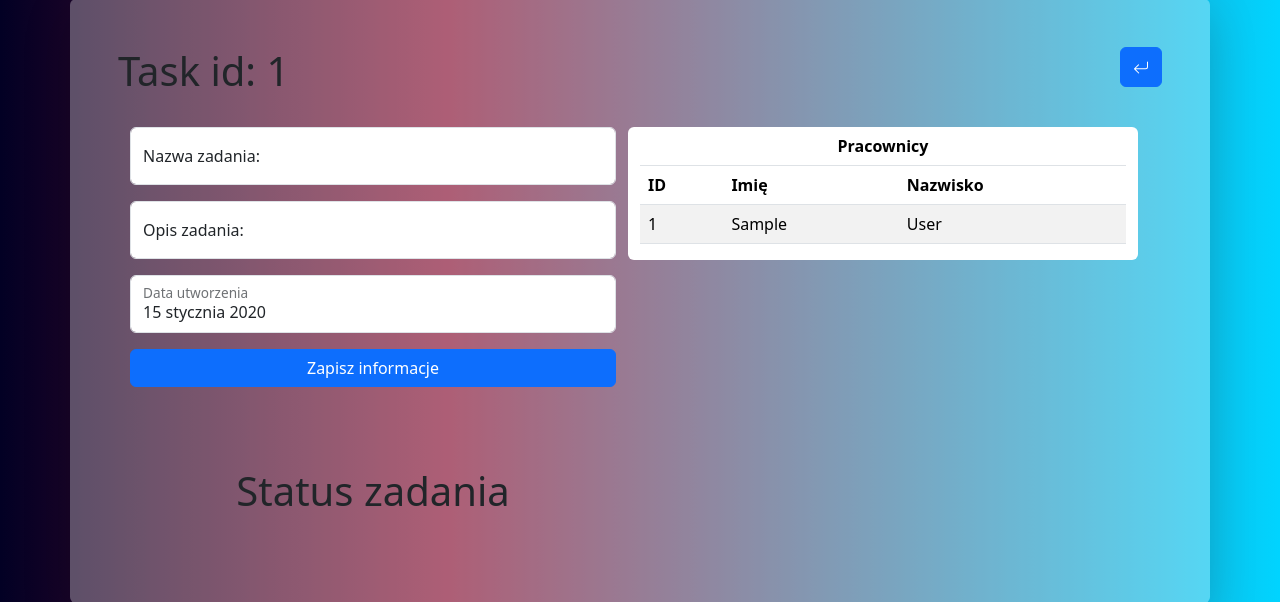
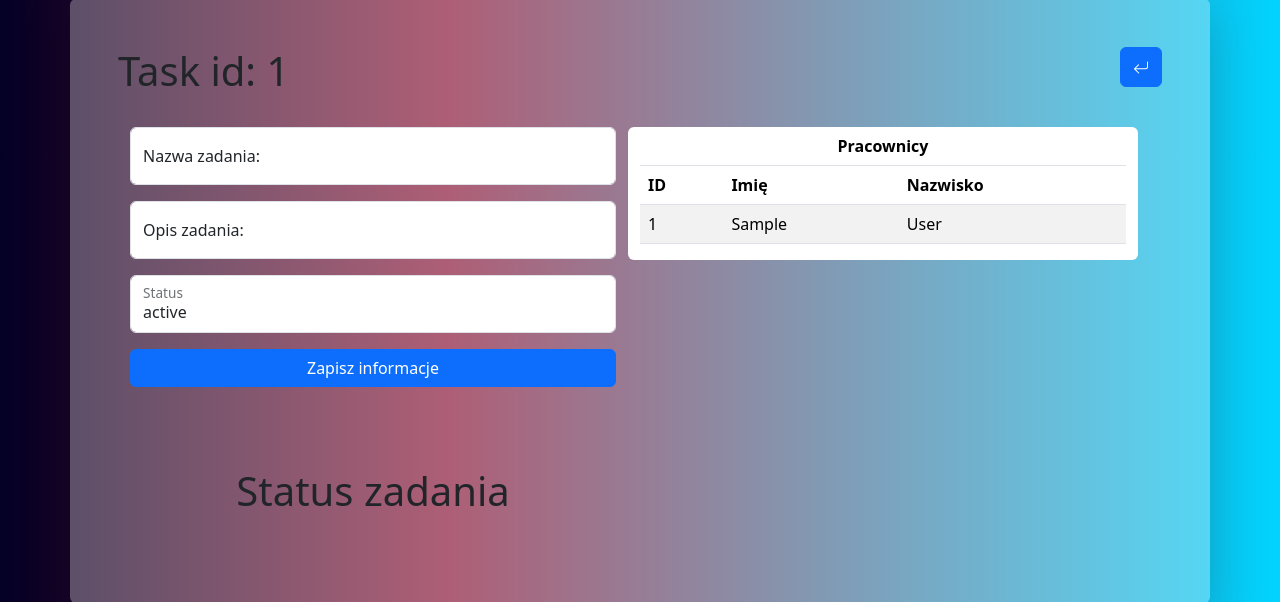
Before and after one commit to NikitDev/projekcikTymczasowy, a Django app: template v2/licznik_czasu/templates/licznik_czasu/view_task.html in a window 1280 px wide. Shown: the part 101-703 px from the top of the page. Run offline with Django 4.2, Linux system fonts and the light colour scheme; tables that the repository leaves empty hold one stand-in row (values such as "Sample post"); the template is opened without the code that fills it: values that come from a table or form of the project are taken from there, most other values are stand-ins (such as "Sample title", 1, 10 or a date in 2020).

Commit message:
task status

```diff
--- a/requirements.txt
+++ b/requirements.txt
@@ -3,3 +3,4 @@ psycopg2~=2.9.5
 python-dotenv~=1.0.0
 django-allauth~=0.53.1
 weasyprint~=59.0
+python-taiga~=1.1.0
--- a/v2/licznik_czasu/models.py
+++ b/v2/licznik_czasu/models.py
@@ -40,6 +40,7 @@ class Task(models.Model):
     creation_date = models.DateField(auto_now_add=True)
     project = models.ForeignKey(Project, on_delete=models.CASCADE, default='')
     employee = models.ManyToManyField(Employee, blank=True)
+    status=models.TextField(default="New")
 
     def __str__(self):
         return self.task_name
--- a/v2/licznik_czasu/templates/licznik_czasu/view_project.html
+++ b/v2/licznik_czasu/templates/licznik_czasu/view_project.html
@@ -112,7 +112,7 @@
                             {{ task.task_name }}
                         </p>
                         <p class="text-nowrap overflow-hidden text-truncate" style="width: 20rem;">
-                            Opis: {{ task.description }}
+                            Status: {{ task.status }}
                         </p>
                     </a>
                     {% endfor %}
--- a/v2/licznik_czasu/templates/licznik_czasu/view_task.html
+++ b/v2/licznik_czasu/templates/licznik_czasu/view_task.html
@@ -64,8 +64,8 @@
                 </div>
                 {% endfor %}
                 <div class="form-floating mb-3">
-                    <output class="form-control" name="task-creation-date" id="task-creation-date">{{ task.creation_date }}</output>
-                    <label for="task-creation-date">Data utworzenia</label>
+                    <output class="form-control" name="status" id="status">{{ task.status }}</output>
+                    <label for="status">Status</label>
                 </div>
                 {% if user.who_is != 'CL' or user.is_superuser %}
                     <button class="btn btn-primary mb-3 align-self-end w-100" type="submit" style="height: fit-content;">Zapisz informacje</button>
```
Also changed, not shown: v2/licznik_czasu/views.py (+8 -5 lines).
